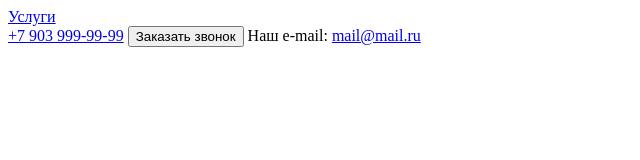
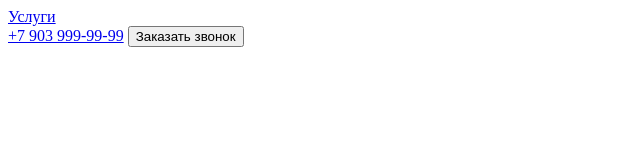
Before and after one commit to YuriiMalkov/new-project, a plain HTML site: page index.html in a window 1280 px wide. Shown: the whole page, without its empty margins (0-640 px from the left). Drawn offline with nearby package versions, Linux system fonts and the light colour scheme.

Commit message:
email remove

```diff
--- a/index.html
+++ b/index.html
@@ -15,7 +15,6 @@
         <div>
             <a href="tel:+79039999999">+7 903 999-99-99</a>
             <button>Заказать звонок</button>
-	    Наш e-mail: <a href="mailto:mail@mail.ru">mail@mail.ru</a>
         </div>
     </header>
 </body>
```
